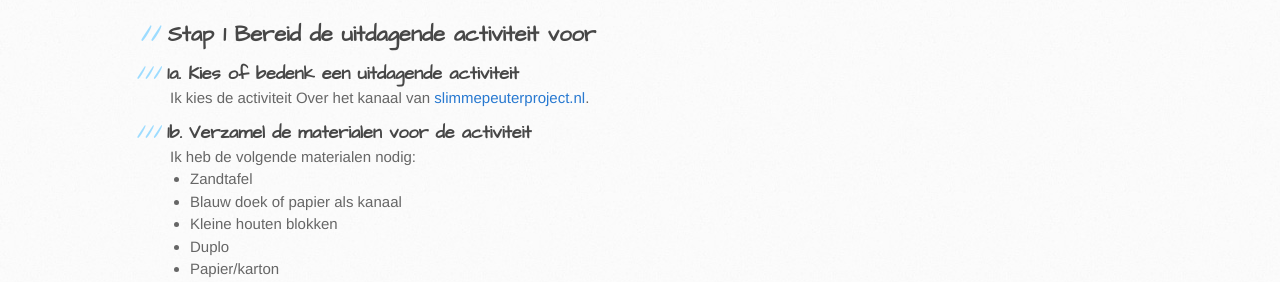
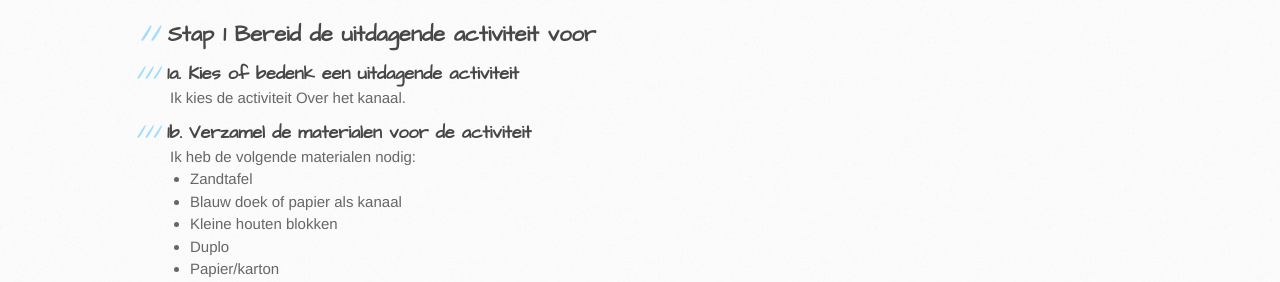
Before and after one commit to marloesbloemenkamp/marloesbloemenkamp.github.io, a Jekyll site: the page built from activiteiten/over_het_kanaal_spa.md, in a window 1280 px wide. Shown: the part 285-567 px from the top of the page. Built offline with Jekyll 4.4.1, drawn with Linux system fonts in a browser that asks for light colours.

Commit message:
Update over_het_kanaal_spa.md

```diff
--- a/activiteiten/over_het_kanaal_spa.md
+++ b/activiteiten/over_het_kanaal_spa.md
@@ -4,13 +4,14 @@ title: Aan de slag! Over het kanaal
 permalink: activiteiten/over_het_kanaal/spa/
 active_menu_index: 4
 parent: activiteiten
+published: true
 ---
 
 ## Stap 1 Bereid de uitdagende activiteit voor
 
 ### 1a. Kies of bedenk een uitdagende activiteit
 
-Ik kies de activiteit Over het kanaal van [slimmepeuterproject.nl](/).
+Ik kies de activiteit Over het kanaal.
 
 ### 1b. Verzamel de materialen voor de activiteit
 
```
